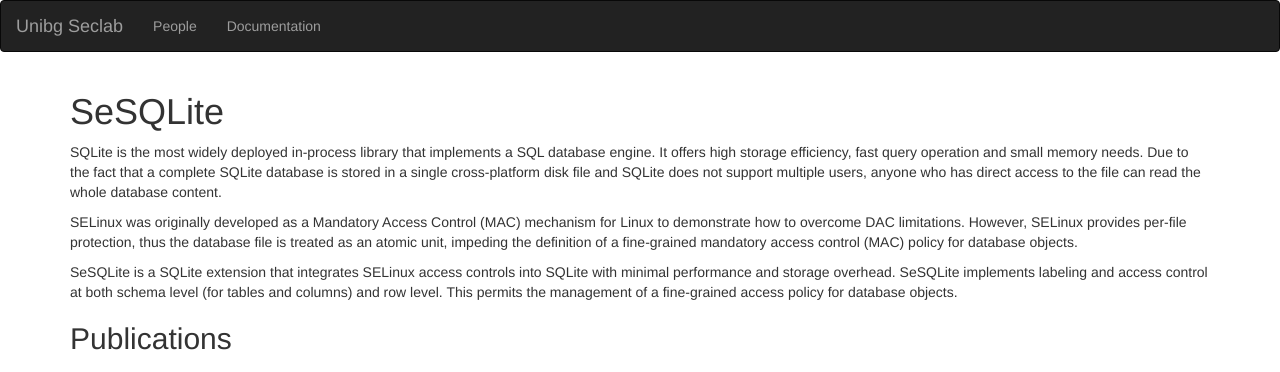
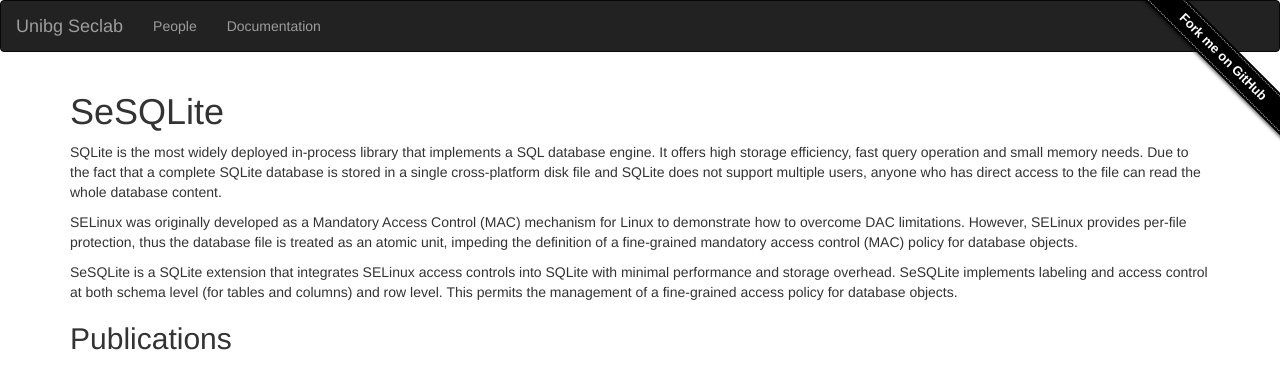
Before and after one commit to unibg-seclab/unibg-seclab.github.io, a Jekyll site: the page built from index.markdown, in a window 1280 px wide, cut to the strip 0-372 px from the top of the page. Built offline with Jekyll 4.4.1, drawn with Linux system fonts in a browser that asks for light colours.

Commit message:
Add GitHub ribbon

```diff
--- a/_includes/head.html
+++ b/_includes/head.html
@@ -7,6 +7,7 @@
   <title>{% if page.title %}{{ page.title }}{% else %}{{ site.title }}{% endif %}</title>
   <link rel="stylesheet" href="https://maxcdn.bootstrapcdn.com/bootstrap/3.3.5/css/bootstrap.min.css">
   <link rel="stylesheet" href="/css/seclab.css">
+  <link rel="stylesheet" href="/css/ribbon.css">
 
   {% include favicon.html %}
   {% include google_analytics.html %}
--- /dev/null
+++ b/_includes/ribbon.html
@@ -0,0 +1,5 @@
+<div class="github-fork-ribbon-wrapper right">
+  <div class="github-fork-ribbon">
+    <a href="{{ include.url }}">{{ include.text }}</a>
+  </div>
+</div>
--- /dev/null
+++ b/css/ribbon.css
@@ -0,0 +1,140 @@
+/*!
+ * "Fork me on GitHub" CSS ribbon v0.1.1 | MIT License
+ * https://github.com/simonwhitaker/github-fork-ribbon-css
+*/
+
+/* Left will inherit from right (so we don't need to duplicate code) */
+.github-fork-ribbon {
+  /* The right and left classes determine the side we attach our banner to */
+  position: absolute;
+
+  /* Add a bit of padding to give some substance outside the "stitching" */
+  padding: 2px 0;
+
+  /* Set the base colour */
+  background-color: #000;
+
+  /* Set a gradient: transparent black at the top to almost-transparent black at the bottom */
+  background-image: -webkit-gradient(linear, left top, left bottom, from(rgba(0, 0, 0, 0)), to(rgba(0, 0, 0, 0.15)));
+  background-image: -webkit-linear-gradient(top, rgba(0, 0, 0, 0), rgba(0, 0, 0, 0.15));
+  background-image: -moz-linear-gradient(top, rgba(0, 0, 0, 0), rgba(0, 0, 0, 0.15));
+  background-image: -ms-linear-gradient(top, rgba(0, 0, 0, 0), rgba(0, 0, 0, 0.15));
+  background-image: -o-linear-gradient(top, rgba(0, 0, 0, 0), rgba(0, 0, 0, 0.15));
+  background-image: linear-gradient(to bottom, rgba(0, 0, 0, 0), rgba(0, 0, 0, 0.15));
+
+  /* Add a drop shadow */
+  -webkit-box-shadow: 0 2px 3px 0 rgba(0, 0, 0, 0.5);
+  -moz-box-shadow: 0 2px 3px 0 rgba(0, 0, 0, 0.5);
+  box-shadow: 0 2px 3px 0 rgba(0, 0, 0, 0.5);
+
+  /* Set the font */
+  font: 700 13px "Helvetica Neue", Helvetica, Arial, sans-serif;
+
+  z-index: 9999;
+  pointer-events: auto;
+}
+
+.github-fork-ribbon a,
+.github-fork-ribbon a:hover {
+  /* Set the text properties */
+  color: #fff;
+  text-decoration: none;
+  text-shadow: 0 -1px rgba(0, 0, 0, 0.5);
+  text-align: center;
+
+  /* Set the geometry. If you fiddle with these you'll also need
+     to tweak the top and right values in .github-fork-ribbon. */
+  width: 200px;
+  line-height: 20px;
+
+  /* Set the layout properties */
+  display: inline-block;
+  padding: 2px 0;
+
+  /* Add "stitching" effect */
+  border-width: 1px 0;
+  border-style: dotted;
+  border-color: #fff;
+  border-color: rgba(255, 255, 255, 0.7);
+}
+
+.github-fork-ribbon-wrapper {
+  width: 150px;
+  height: 150px;
+  position: absolute;
+  overflow: hidden;
+  top: 0;
+  z-index: 9999;
+  pointer-events: none;
+}
+
+.github-fork-ribbon-wrapper.fixed {
+  position: fixed;
+}
+
+.github-fork-ribbon-wrapper.left {
+  left: 0;
+}
+
+.github-fork-ribbon-wrapper.right {
+  right: 0;
+}
+
+.github-fork-ribbon-wrapper.left-bottom {
+  position: fixed;
+  top: inherit;
+  bottom: 0;
+  left: 0;
+}
+
+.github-fork-ribbon-wrapper.right-bottom {
+  position: fixed;
+  top: inherit;
+  bottom: 0;
+  right: 0;
+}
+
+.github-fork-ribbon-wrapper.right .github-fork-ribbon {
+  top: 42px;
+  right: -43px;
+
+  -webkit-transform: rotate(45deg);
+  -moz-transform: rotate(45deg);
+  -ms-transform: rotate(45deg);
+  -o-transform: rotate(45deg);
+  transform: rotate(45deg);
+}
+
+.github-fork-ribbon-wrapper.left .github-fork-ribbon {
+  top: 42px;
+  left: -43px;
+
+  -webkit-transform: rotate(-45deg);
+  -moz-transform: rotate(-45deg);
+  -ms-transform: rotate(-45deg);
+  -o-transform: rotate(-45deg);
+  transform: rotate(-45deg);
+}
+
+
+.github-fork-ribbon-wrapper.left-bottom .github-fork-ribbon {
+  top: 80px;
+  left: -43px;
+
+  -webkit-transform: rotate(45deg);
+  -moz-transform: rotate(45deg);
+  -ms-transform: rotate(45deg);
+  -o-transform: rotate(45deg);
+  transform: rotate(45deg);
+}
+
+.github-fork-ribbon-wrapper.right-bottom .github-fork-ribbon {
+  top: 80px;
+  right: -43px;
+
+  -webkit-transform: rotate(-45deg);
+  -moz-transform: rotate(-45deg);
+  -ms-transform: rotate(-45deg);
+  -o-transform: rotate(-45deg);
+  transform: rotate(-45deg);
+}
--- a/index.markdown
+++ b/index.markdown
@@ -1,6 +1,8 @@
 ---
 layout: default
 ---
+
+{% include ribbon.html url="https://github.com/unibg-seclab/sesqlite" text="Fork me on GitHub" %}
 
 # SeSQLite
 
```
